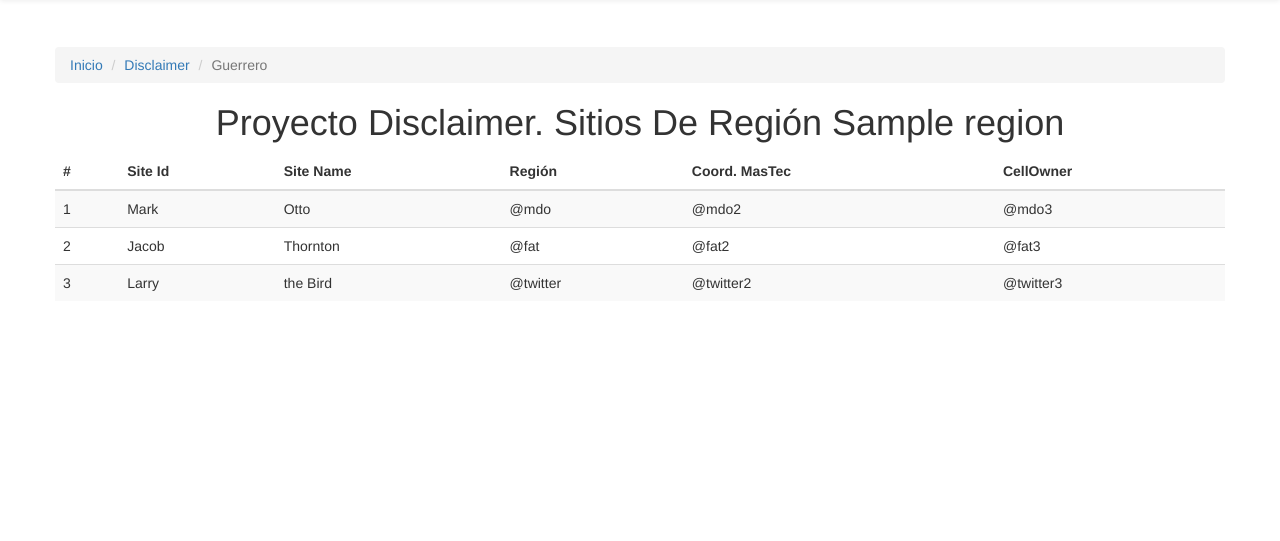
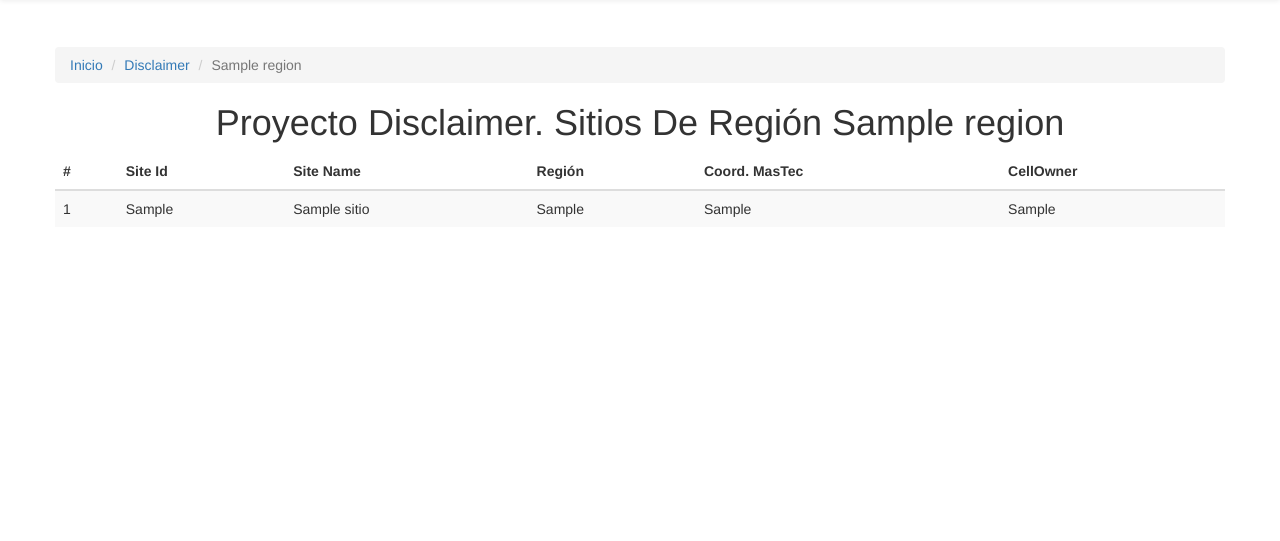
Before and after one commit to orosas/trabajo, a Django app: template templates/Disclaimer/sitiosxregion_disclaimer.html in a window 1280 px wide. Shown: the part 51-592 px from the top of the page. Run offline with Django 3.2, Linux system fonts and the light colour scheme; tables that the repository leaves empty hold one stand-in row (values such as "Sample post"); the template is opened without the code that fills it: values that come from a table or form of the project are taken from there, most other values are stand-ins (such as "Sample title", 1, 10 or a date in 2020); parts of the project's set-up code (start-up, migrations or seed data) failed here and were passed over; some libraries are stand-ins or nearby versions.

Commit message:
Listado de Sitios x Región. Falta paginación

```diff
--- a/modules/Disclaimer/urls.py
+++ b/modules/Disclaimer/urls.py
@@ -1,8 +1,8 @@
 from django.conf.urls import url
-from .views import Index, Sitiosxregion
+from .views import Index, lista_Sitiosxregion
 
 urlpatterns = [
     #url(r'^admin/', admin.site.urls),
     url(r'^$', Index, name='index-disclaimer'),
-    url(r'^region/(?P<region>[\w-]+)/$', Sitiosxregion, name='sitios_por_region'),
+    url(r'^region/(?P<region>[\w-]+)/$', lista_Sitiosxregion, name='sitios_por_region'),
 ]
--- a/modules/Disclaimer/views.py
+++ b/modules/Disclaimer/views.py
@@ -24,7 +24,7 @@ def Index(request):
 	return render(request,'Disclaimer/index_disclaimer.html',{'sitioxRegion': sitioxRegion})
 
 
-def Sitiosxregion(request, region):
+def lista_Sitiosxregion(request, region):
 
 	if region == "Guerrero":
 		coord_mastec='Oscar'
--- a/mtz/settings.py
+++ b/mtz/settings.py
@@ -14,6 +14,7 @@ import os
 
 # Build paths inside the project like this: os.path.join(BASE_DIR, ...)
 BASE_DIR = os.path.dirname(os.path.dirname(os.path.abspath(__file__)))
+print("BASE_DIR: " + BASE_DIR)
 
 
 # Quick-start development settings - unsuitable for production
@@ -150,6 +151,7 @@ USE_TZ = True
 STATIC_URL = '/static/'
 STATIC_ROOT = os.path.join(os.getcwd(),'static')
 
+
 MEDIA_URL = '/media/'
 MEDIA_ROOT = os.path.join(os.getcwd(),'media')
 
--- a/templates/Disclaimer/index_disclaimer.html
+++ b/templates/Disclaimer/index_disclaimer.html
@@ -8,7 +8,7 @@
 
 	<div class="row"><!-- row2 Dashboard style="margin-top: 48px;"-->
 
-      <ol class="breadcrumb" style="margin-top: 58px;">
+      <ol class="breadcrumb" style="margin-top: 28px;">
         <li><a href="#">Inicio</a></li>
         <li><a class="active">Disclaimer</a></li>
       </ol>
--- a/templates/Disclaimer/sitiosxregion_disclaimer.html
+++ b/templates/Disclaimer/sitiosxregion_disclaimer.html
@@ -9,9 +9,9 @@
 	<div class="row"><!-- row2 Dashboard style="margin-top: 48px;"-->
 
       <ol class="breadcrumb" style="margin-top: 58px;">
-        <li><a href="#">Inicio</a></li>
-        <li><a href="#">Disclaimer</a></li>
-        <li class="active">Guerrero</li>
+        <li><a href="{% url 'Inicio' %}">Inicio</a></li>
+        <li><a href="{% url 'Disclaimer:index-disclaimer' %}">Disclaimer</a></li>
+        <li class="active">{{region}}</li>
       </ol>
 
       <h1 class="text-center">Proyecto Disclaimer. Sitios De Región {{region}}</h1>
@@ -29,38 +29,23 @@
                 </tr>
               </thead>
               <tbody>
-                <tr>
-                  <td>1</td>
-                  <td>Mark</td>
-                  <td>Otto</td>
-                  <td>@mdo</td>
-                  <td>@mdo2</td>
-                  <td>@mdo3</td>
-                </tr>
-                <tr>
-                  <td>2</td>
-                  <td>Jacob</td>
-                  <td>Thornton</td>
-                  <td>@fat</td>
-                  <td>@fat2</td>
-                  <td>@fat3</td>
-                </tr>
-                <tr>
-                  <td>3</td>
-                  <td>Larry</td>
-                  <td>the Bird</td>
-                  <td>@twitter</td>
-                  <td>@twitter2</td>
-                  <td>@twitter3</td>
-                </tr>
+
+                {% for sitio in sitios %}
+                  <tr>
+                    <td>{{forloop.counter}}</td>
+                    <td>{{sitio.idatt_mastec}}</td>
+                    <td>{{sitio.nombre_sitio}}</td>
+                    <td>{{sitio.region}}</td>
+                    <td>{{sitio.coordinador_mastec}}</td>
+                    <td>{{sitio.cellowner}}</td>
+                  </tr>
+                {% endfor %}
+
               </tbody>
             </table>
       </div><!-- /table-responsive -->
 
-
   </div><!-- /row2 Dashboard-->
 
 
-
-
 {%endblock%} <!-- Termina bloque content -->
--- a/templates/base.html
+++ b/templates/base.html
@@ -1,4 +1,4 @@
-{%load static%}
+{% load static %}
 <!DOCTYPE html>
 <html lang="en">
   <head>
@@ -7,8 +7,8 @@
     <meta name="viewport" content="width=device-width, initial-scale=1">
     <!-- The above 3 meta tags *must* come first in the head; any other head content must come *after* these tags -->
     <meta name="description" content="">
-    <meta name="author" content="">
-    <link rel="icon" href="../../favicon.ico">
+    <meta name="author" content="MasTec México">
+    <link rel="icon" href="{% static 'Disclaimer/images/favicon.ico' %}">
 
     {%block 'title'%}{%endblock%}
 
@@ -19,7 +19,7 @@
 <link rel="stylesheet" href="https://maxcdn.bootstrapcdn.com/bootstrap/3.3.7/css/bootstrap-theme.min.css" integrity="sha384-rHyoN1iRsVXV4nD0JutlnGaslCJuC7uwjduW9SVrLvRYooPp2bWYgmgJQIXwl/Sp" crossorigin="anonymous">
 
     <!-- Custom styles for this template -->
-    <link href="../static/css/signin.css" rel="stylesheet">
+    <link href="{% static 'Disclaimer/css/signin.css' %}" rel="stylesheet">
 
     <!-- Just for debugging purposes. Don't actually copy these 2 lines! -->
     <!--[if lt IE 9]><script src="../../assets/js/ie8-responsive-file-warning.js"></script><![endif]-->
@@ -48,9 +48,9 @@
 
         <div id="navbar" class="navbar-collapse collapse">
           <ul class="nav navbar-nav">
-            <li class="active"><a href="#">Inicio</a></li>
-            <li><a href="#about">Enrollment</a></li>
-            <li><a href="#contact">Disclaimer</a></li>
+            <li class="active"><a href="{% url 'Inicio' %}">Inicio</a></li>
+            <li><a href="{% url 'Inicio' %}">Enrollment</a></li>
+            <li><a href="{% url 'Disclaimer:index-disclaimer' %}">Disclaimer</a></li>
             <li class="dropdown">
               <a href="#" class="dropdown-toggle" data-toggle="dropdown" role="button" aria-haspopup="true" aria-expanded="false">Dropdown <span class="caret"></span></a>
               <ul class="dropdown-menu">
```
Also changed, not shown: templates/base_GRAL.html (+7 -6 lines), modules/Disclaimer/static/Disclaimer/css/signin.css (renamed from static/css/signin.css), modules/Disclaimer/static/Disclaimer/images/favicon.ico (added), modules/Disclaimer/static/Disclaimer/images/logo_MasTec_para_fondo_negro.png (renamed from static/images/logo_MasTec_para_fondo_negro.png).
